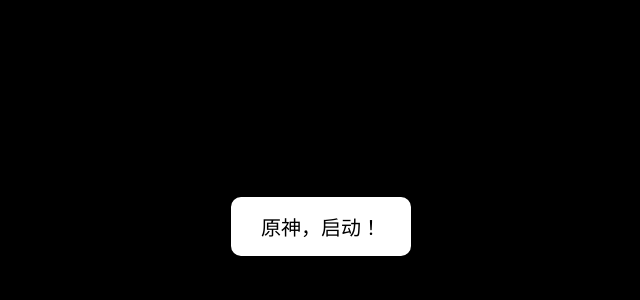
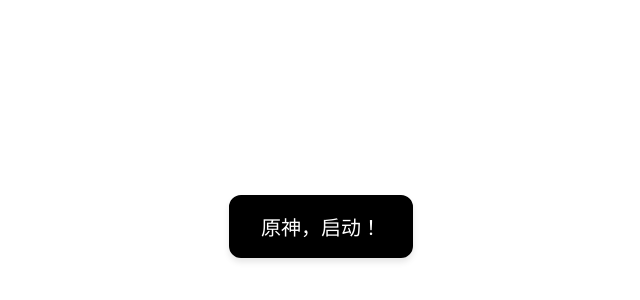
Before and after one commit to CJackHwang/genshin_link_for_codemao, a plain HTML site: page index.html in a window 1280 px wide. Shown: the part 174-474 px from the top of the page, without its empty margins (319-959 px from the left). Drawn offline with Linux system fonts and the light colour scheme.

Commit message:
更新 index.html

```diff
--- a/index.html
+++ b/index.html
@@ -9,18 +9,19 @@
             justify-content: center;
             align-items: center;
             height: 100vh;
-            background: black;
+            background: white;
             margin: 0;
         }
         .button {
-            background-color: white;
+            background-color: black;
             border: 2px solid black;
-            color: black;
+            color: white;
             padding: 15px 30px;
             text-align: center;
             text-decoration: none;
             display: inline-block;
             font-size: 20px;
+            font-family: 'Arial Black', 'Impact', sans-serif;
             margin: 4px 2px;
             transition-duration: 0.4s;
             cursor: pointer;
@@ -28,12 +29,12 @@
             box-shadow: 0 4px 6px rgba(0, 0, 0, 0.1);
         }
         .button:hover {
-            background-color: #f0f0f0;
+            background-color: #333;
             box-shadow: 0 6px 8px rgba(0, 0, 0, 0.15);
             transform: translateY(-2px);
         }
         .button:active {
-            background-color: #e0e0e0;
+            background-color: #555;
             box-shadow: 0 2px 4px rgba(0, 0, 0, 0.2);
             transform: translateY(2px);
         }
```
